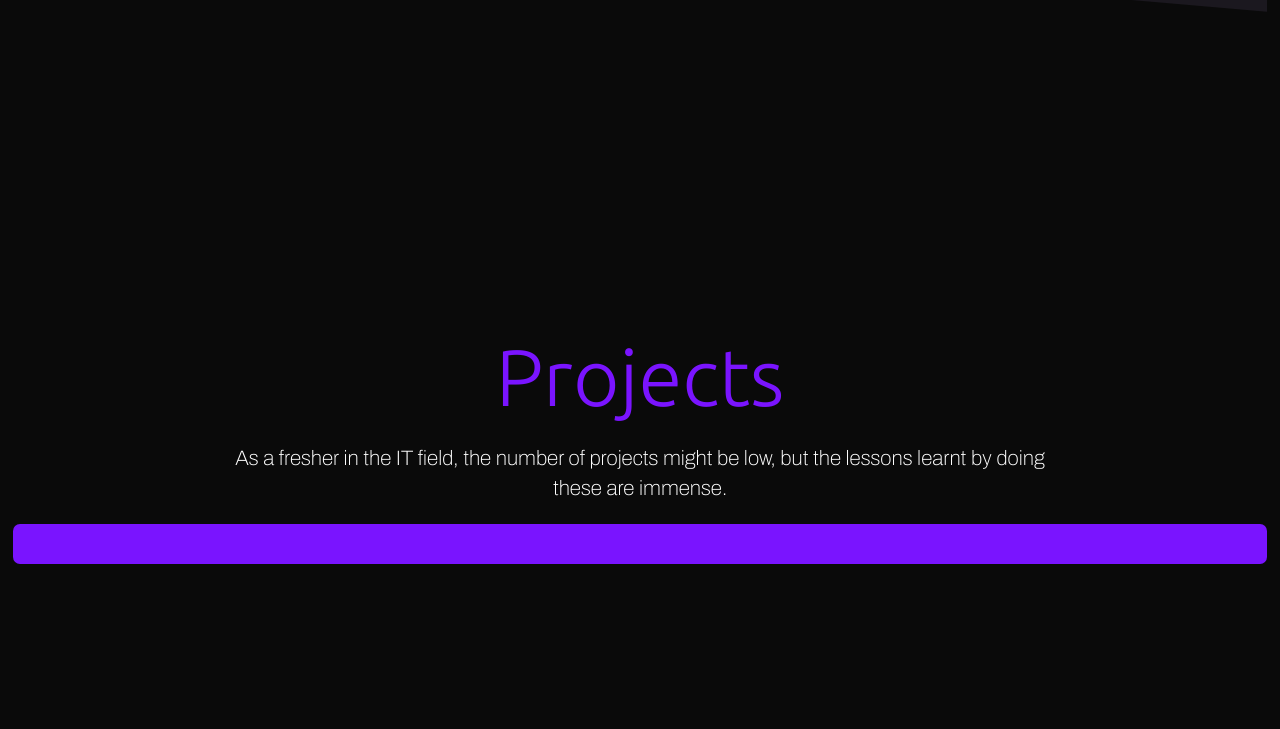
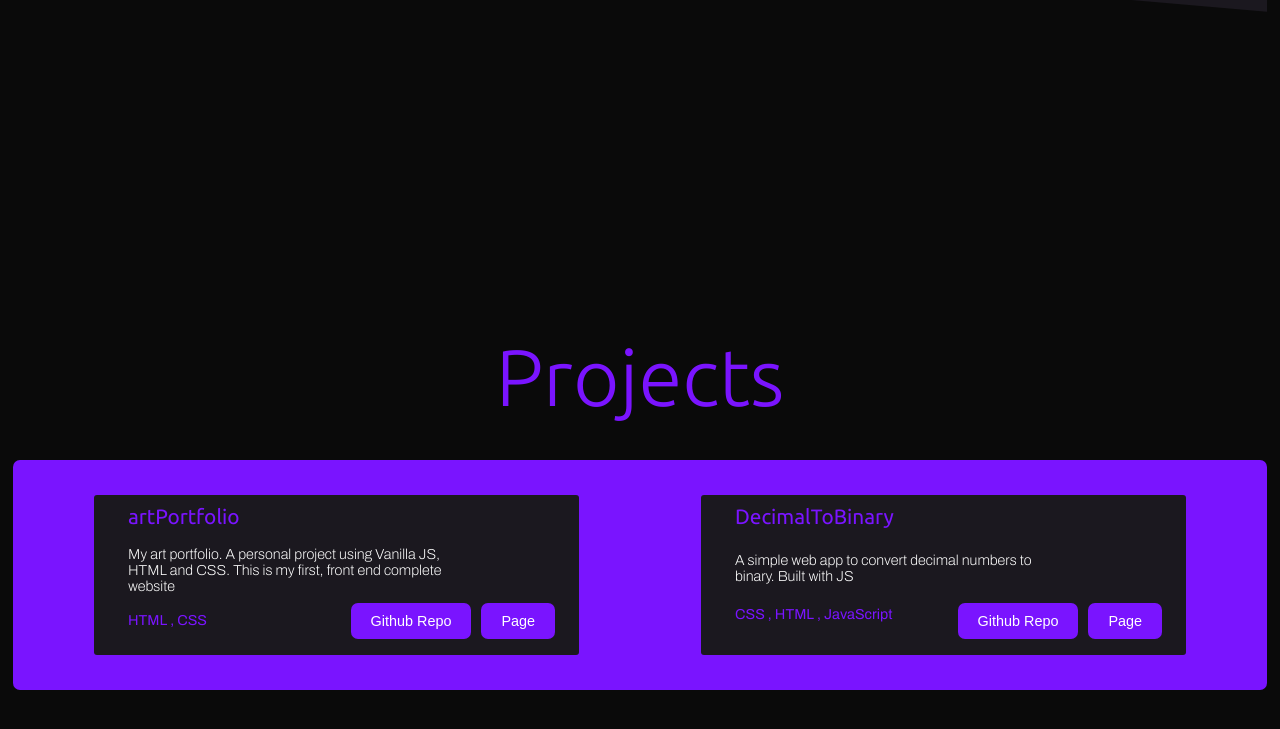
Before and after one commit to prashantStha308/portfolioExample, a plain HTML site: page index.html in a window 1280 px wide. Shown: the part 1141-1870 px from the top of the page. Drawn offline with Linux system fonts and the light colour scheme; no server answers.

Commit message:
hardcoded project tiles, as pushing with PAT key was not allowed

```diff
--- a/index.html
+++ b/index.html
@@ -72,35 +72,68 @@
             </div>
         </section>
 
+        <!-- Project Section -->
         <section id="projects">
             <div class="projects-wrapper">
                 <article class="project-text">
                     <h1 class="headingText"> <span class="purpleText">Projects</span> </h1>
-                    <p class="para">
-                        As a fresher in the IT field, the number of projects might be low, but the lessons learnt by doing these are immense.
-                    </p>
                 </article>
                 <section class="project-list-main">
 
-                    <!-- Example layout of tile -->
-                    <!-- <div class="project-tile">
+                    <!-- Project tiles -->
+                    <div class="project-tile">
                         <section class="tileText">
-                            <h3 class="repoName"> Dummy </h3>
+                            <h3 class="repoName"> artPortfolio </h3>
                             <p class="repoDescription">
-                                Lorem ipsum, dolor sit amet consectetur adipisicing elit. Tempora maxime possimus, similique vel quod quisquam est.
+                                My art portfolio. A personal project using Vanilla JS, HTML and CSS. This is my first, front end complete website
                             </p>
                             <p class="language">
-                                python
+                                HTML , CSS
                             </p>
                         </section>
-                        <button class="project-btn">
-                            Visit Webpage
-                        </button>
-                    </div> -->
+                        <section class="btn">
+                            <a href="https://github.com/prashantStha308/artPortfolio" target="_blank">
+                                <button class="project-btn">
+                                    Github Repo
+                                </button>
+                            </a>
+                            <a href="https://art-portfolio-kohl-alpha.vercel.app" target="_blank">
+                                <button class="project-btn">
+                                    Page
+                                </button>
+                            </a>
+                        </section>
+                    </div>
+
+                    <div class="project-tile">
+                        <section class="tileText">
+                            <h3 class="repoName"> DecimalToBinary </h3>
+                            <p class="repoDescription">
+                                A simple web app to convert decimal numbers to binary. Built with JS
+                            </p>
+                            <p class="language">
+                                CSS , HTML , JavaScript
+                            </p>
+                        </section>
+                        <section class="btn">
+                            <a href="https://github.com/prashantStha308/DecimalToBinary" target="_blank">
+                                <button class="project-btn">
+                                    Github Repo
+                                </button>
+                            </a>
+                            <a href="https://prashantstha308.github.io/DecimalToBinary/" target="_blank">
+                                <button class="project-btn">
+                                    Page
+                                </button>
+                            </a>
+                        </section>
+                    </div>
 
                 </section>
             </div>
         </section>
+
+        <!-- Contact Section -->
 
 
     </main>
--- a/style.css
+++ b/style.css
@@ -250,6 +250,7 @@ header{
     display: grid;
     width: 70%;
     text-align: center;
+    margin: 0 0 3% 0;
 }
 
 .project-text>.headingText{
@@ -311,12 +312,17 @@ header{
     color: var(--colorPurple);
 }
 
-.project-btn{
+.btn{
     position: absolute;
     box-sizing: border-box;
     bottom: 10%;
     right: 5%;
-    padding: 10px 15px;
+    display: flex;
+    gap: 10px;
+}
+
+.project-btn{
+    padding: 10px 20px;
     background-color: var(--colorPurple);
     color: var(--textColor);
     border: none;
```
Also changed, not shown: package.json (deleted, +0 -7 lines), 2 other files.
